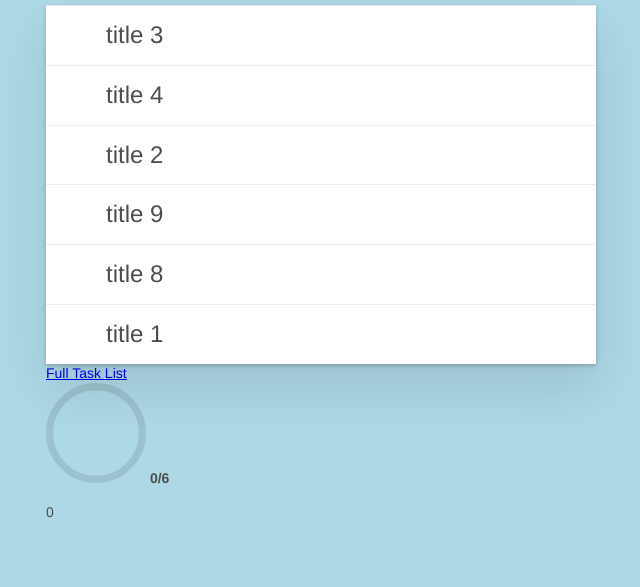
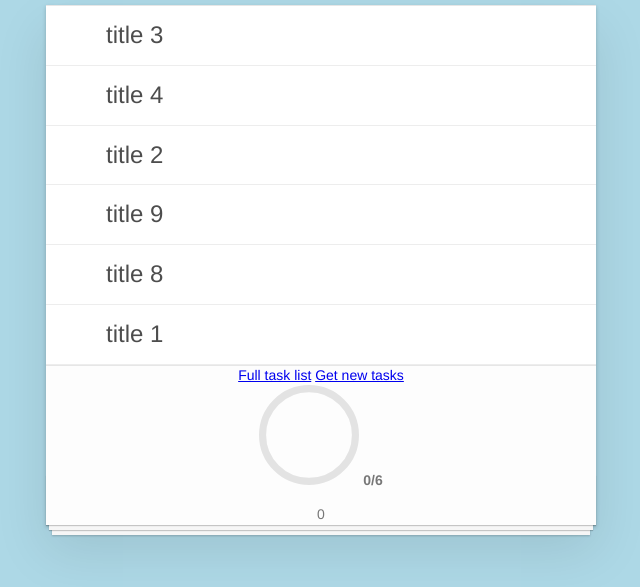
Before and after one commit to caquillo07/tasks-list, a website: page index.html in a window 1280 px wide. Shown: the part 125-712 px from the top of the page, without its empty margins (319-959 px from the left). Drawn offline with Linux system fonts and the light colour scheme.

Commit message:
almost done with styles, added footers

```diff
--- a/css/style.css
+++ b/css/style.css
@@ -51,10 +51,45 @@ input[type="checkbox"] {
 	border-top: 1px solid #e6e6e6;
 }
 
+#footer:before {
+	content: '';
+	position: absolute;
+	right: 0;
+	bottom: 0;
+	left: 0;
+	height: 50px;
+	overflow: hidden;
+	box-shadow: 0 1px 1px rgba(0, 0, 0, 0.2),
+	            0 8px 0 -3px #f6f6f6,
+	            0 9px 1px -3px rgba(0, 0, 0, 0.2),
+	            0 16px 0 -6px #f6f6f6,
+	            0 17px 2px -6px rgba(0, 0, 0, 0.2);
+}
+
 #footer {
-    display: inline-block;
-    float: left;
-    padding: 10;
+    color: #777;
+    background: #fdfdfd;
+    /*padding: 10px 15px;*/
+    margin: auto;
+    width: 100%;
+    text-align: center;
+    border-top: 1px solid #e6e6e6;
+}
+
+#menu {
+	margin: 0;
+	padding: 0;
+	list-style: none;
+    width: 100%;
+	/*right: 0;
+	left: 0;*/
+}
+
+#menu li {
+    display: inline;
+}
+
+#menu #circle {
 }
 
 #task-list {
@@ -70,7 +105,7 @@ input[type="checkbox"] {
 }
 
 #task-list li:last-child {
-	border-bottom: none;
+	/*border-bottom: 1px solid #000;*/
 }
 
 #task-list li .task {
--- a/views/home-page.html
+++ b/views/home-page.html
@@ -18,17 +18,22 @@
         </ul>
     </section>
     <footer id="footer" ng-show="home.tasks.length" ng-cloak>
-        <div>
-            <label></label>
-            <a href="#/tasks">Full Task List</a>
-
-        </div>
+        <ul id="menu">
+            <li>
+                <a href="#/tasks">Full task list</a>
+            </li>
+            <li>
+                <a href="#/tasks">Get new tasks</a>
+            </li>
+            <li>
                 <div circle-progress
                     count="home.completedCount"
                     total="home.tasks.length"
                     circle-config="home.circleConfig"
                     ng-if="home.circleConfig != undefined"
                 ></div>
+            </li>
+        </ul>
     </footer>
 
 </section>
```
Lines whose indentation alone changed are shown as unchanged.
